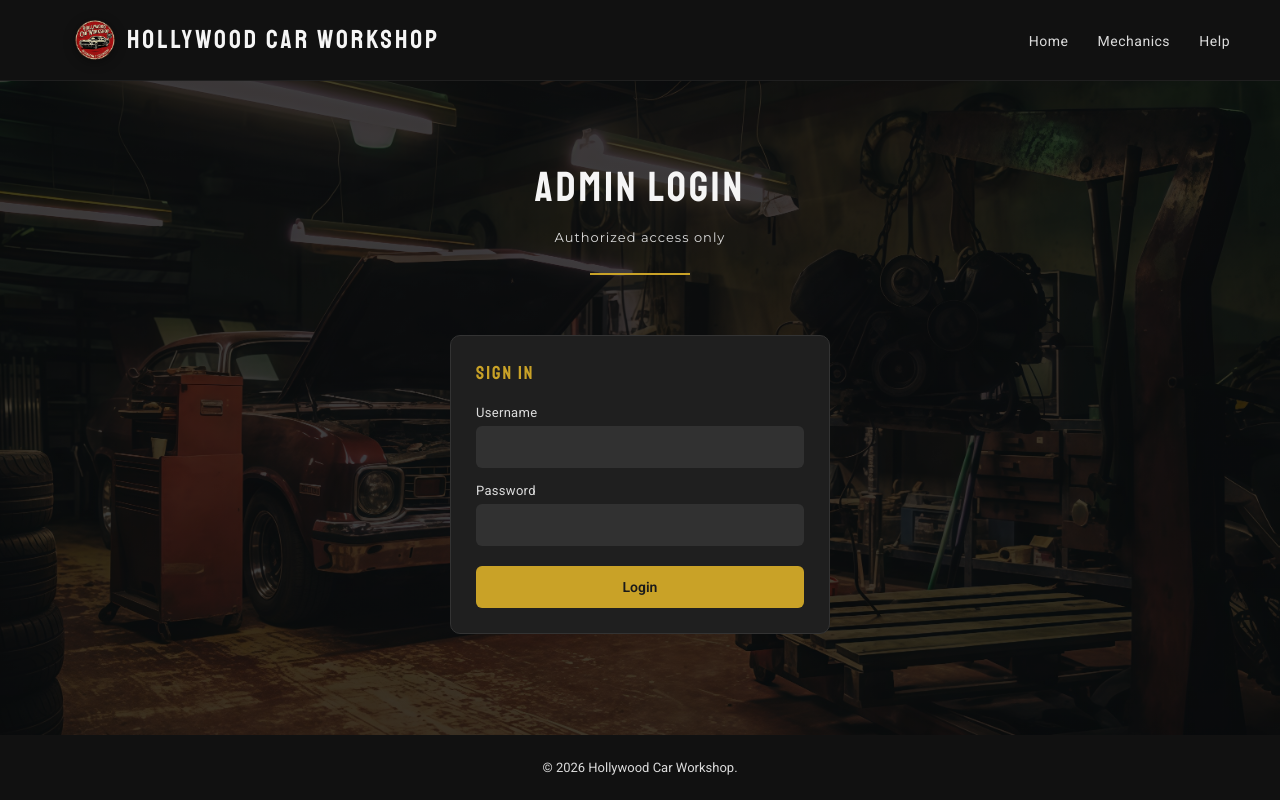
After one commit to Lut4Sayem/cse391-assignment3, a PHP site: page /admin/login.php in a window 1280 px wide. The commit adds this page. Run offline with PHP 8.4, Linux system fonts and the light colour scheme.

Commit message:
new file:   admin/auth.php modified:   admin/edit_appointment.php modified:   admin/index.php new file:   admin/login.php new file:   admin/logout.php modified:   admin/update_appointment.php modified:   css/styles.css

```diff
--- a/admin/edit_appointment.php
+++ b/admin/edit_appointment.php
@@ -1,4 +1,5 @@
 <?php
+require_once 'auth.php';
 include '../db.php';
 
 // Get appointment ID safely
@@ -49,6 +50,7 @@ $mechanics_result = $conn->query("SELECT id, name FROM mechanics");
             <a href="../index.php">Home</a>
             <a href="../mechanics.php">Mechanics</a>
             <a href="index.php">Admin</a>
+            <a href="logout.php">Logout</a>
             <a href="../help.php">Help</a>
         </div>
     </div>
--- a/admin/index.php
+++ b/admin/index.php
@@ -1,4 +1,5 @@
 <?php
+require_once 'auth.php';
 include '../db.php';
 
 // Main appointments query
@@ -52,6 +53,7 @@ $total_mechs = $mech_result->fetch_assoc()['total_mechs'];
             <a href="../index.php">Home</a>
             <a href="../mechanics.php">Mechanics</a>
             <a href="index.php">Admin</a>
+            <a href="logout.php">Logout</a>
             <a href="../help.php">Help</a>
         </div>
     </div>
--- /dev/null
+++ b/admin/login.php
@@ -0,0 +1,98 @@
+<?php
+if (session_status() === PHP_SESSION_NONE) {
+    session_start();
+}
+
+// If already logged in, go to admin dashboard
+if (!empty($_SESSION['admin_logged_in'])) {
+    header("Location: index.php");
+    exit();
+}
+
+$error = "";
+
+// Change these two (quick setup)
+$ADMIN_USERNAME = "admin";
+$ADMIN_PASSWORD = "hollywood123"; // change this before submission
+
+if ($_SERVER["REQUEST_METHOD"] === "POST") {
+    $username = trim($_POST["username"] ?? "");
+    $password = trim($_POST["password"] ?? "");
+
+    // Simple check
+    if ($username === $ADMIN_USERNAME && $password === $ADMIN_PASSWORD) {
+        session_regenerate_id(true);
+        $_SESSION['admin_logged_in'] = true;
+        $_SESSION['admin_username'] = $username;
+
+        header("Location: index.php");
+        exit();
+    } else {
+        $error = "Invalid username or password.";
+    }
+}
+?>
+
+<!DOCTYPE html>
+<html>
+
+<head>
+    <title>Admin Login | Hollywood Car Workshop</title>
+    <link rel="preconnect" href="https://fonts.googleapis.com">
+    <link rel="preconnect" href="https://fonts.gstatic.com" crossorigin>
+    <link href="https://fonts.googleapis.com/css2?family=Montserrat:wght@400;500;600;700&family=Roboto:wght@400;500;600;700&family=Staatliches&display=swap" rel="stylesheet">
+    <link rel="stylesheet" href="../css/styles.css">
+</head>
+
+<body>
+
+    <div class="navbar navbar-solid">
+        <a href="../index.php" class="brand">
+            <img src="../images/logo.png" alt="Logo" class="brand-logo">
+            <span class="brand-text">Hollywood Car Workshop</span>
+        </a>
+        <div>
+            <a href="../index.php">Home</a>
+            <a href="../mechanics.php">Mechanics</a>
+            <a href="../help.php">Help</a>
+        </div>
+    </div>
+
+    <div class="page-content">
+        <div class="page-header">
+            <h1>Admin Login</h1>
+            <p>Authorized access only</p>
+        </div>
+
+        <div class="login-container">
+            <div class="form-card">
+                <h3>Sign In</h3>
+
+                <?php if ($error): ?>
+                    <div class="form-error"><?php echo htmlspecialchars($error); ?></div>
+                <?php endif; ?>
+
+                <form method="POST" action="login.php">
+                    <div class="form-group">
+                        <label>Username</label>
+                        <input type="text" name="username" required>
+                    </div>
+
+                    <div class="form-group">
+                        <label>Password</label>
+                        <input type="password" name="password" required>
+                    </div>
+
+                    <button type="submit" class="btn btn-gold btn-block">Login</button>
+                </form>
+            </div>
+        </div>
+    </div>
+
+    <footer>
+        &copy; <?php echo date("Y"); ?> Hollywood Car Workshop.
+    </footer>
+
+</body>
+
+</html>
--- a/admin/update_appointment.php
+++ b/admin/update_appointment.php
@@ -1,4 +1,5 @@
 <?php
+require_once 'auth.php';
 include '../db.php';
 
 if ($_SERVER["REQUEST_METHOD"] !== "POST") {
@@ -73,6 +74,7 @@ function showError($message)
             <div>
                 <a href="../index.php">Home</a>
                 <a href="index.php">Admin</a>
+                <a href="logout.php">Logout</a>
             </div>
         </div>
 
--- a/css/styles.css
+++ b/css/styles.css
@@ -1111,3 +1111,19 @@ footer {
     height: 220px;
   }
 }
+
+.login-container {
+  max-width: 420px;
+  margin: 20px auto 80px;
+  padding: 0 20px;
+}
+
+.form-error {
+  background: rgba(255, 0, 0, 0.12);
+  border: 1px solid rgba(255, 0, 0, 0.25);
+  color: var(--text-main);
+  padding: 12px;
+  border-radius: 8px;
+  margin-bottom: 15px;
+  font-size: 14px;
+}
```
Also changed, not shown: admin/auth.php (added, +10 -0 lines), admin/logout.php (added, +10 -0 lines).
